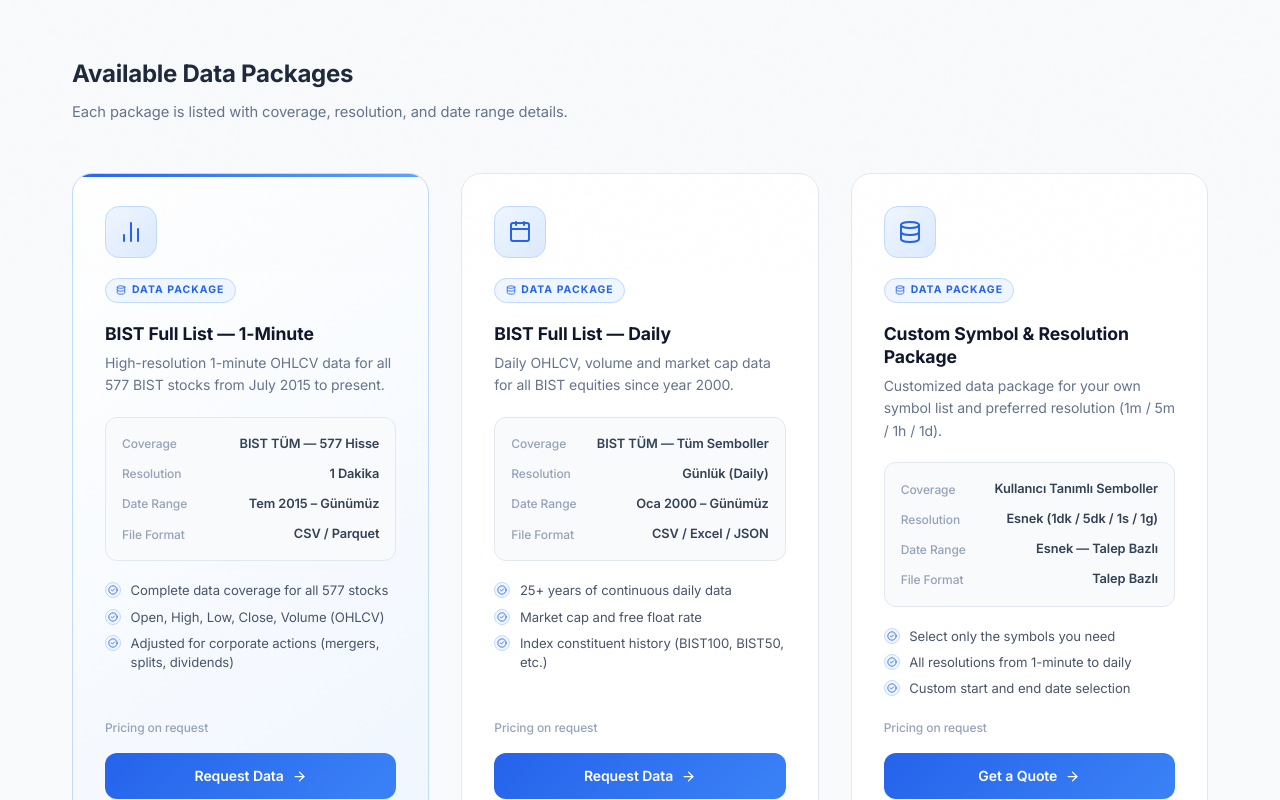
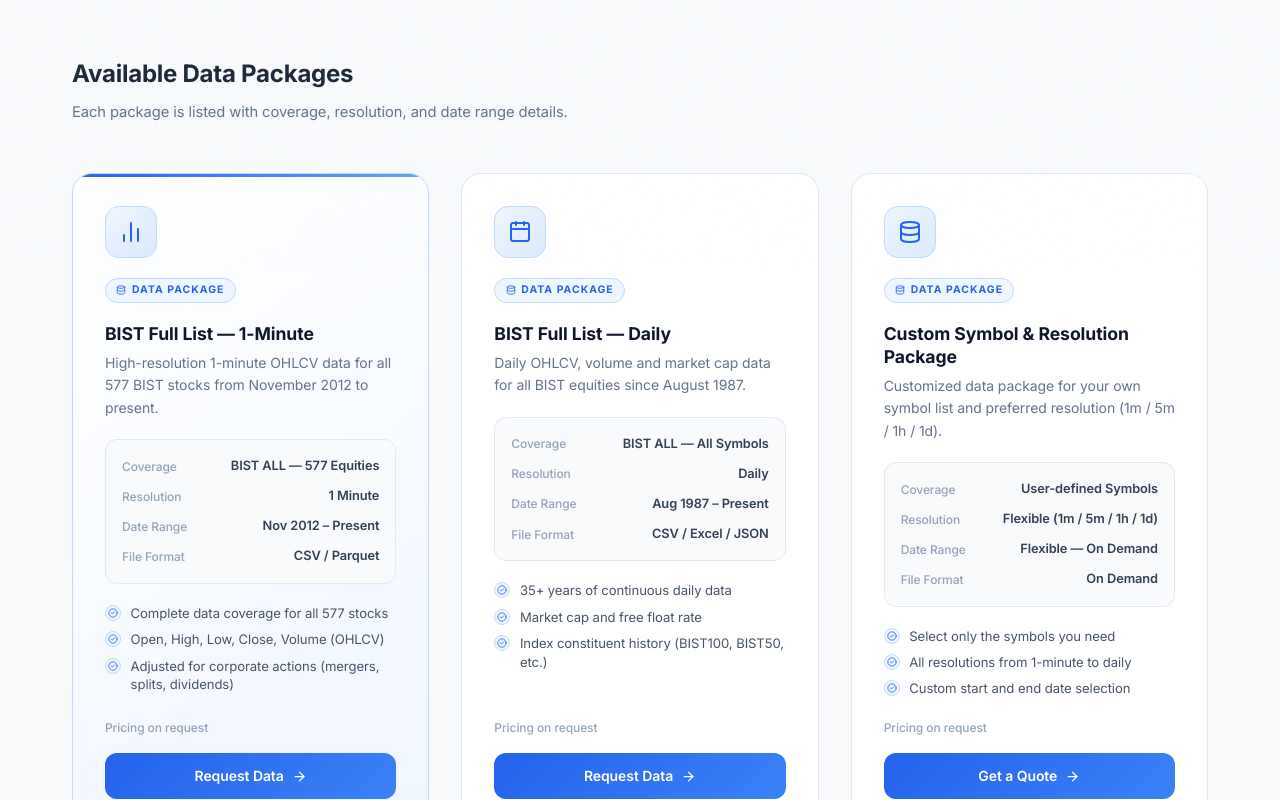
Before and after one commit to ayshegulkoca/borsazeka-dashboard, a Next.js app: page /veri-setleri in a window 1280 px wide. Shown: the part 529-1329 px from the top of the page. Built offline with nearby package versions, Linux system fonts and the light colour scheme; no server answers.

Commit message:
fix(veri-setleri): update historical data package start dates and metadata to align with XUTUM oldest records (1987 daily, 2012 1-min)

```diff
--- a/app/components/landing/VeriSetleriPage.tsx
+++ b/app/components/landing/VeriSetleriPage.tsx
@@ -12,10 +12,14 @@
   titleEN: string;
   descriptionTR: string;
   descriptionEN: string;
-  coverage: string;
-  timeframe: string;
-  dateRange: string;
-  format: string;
+  coverageTR: string;
+  coverageEN: string;
+  timeframeTR: string;
+  timeframeEN: string;
+  dateRangeTR: string;
+  dateRangeEN: string;
+  formatTR: string;
+  formatEN: string;
   updateFrequency: string;
   estimatedSize: string;
   featured?: boolean;
@@ -32,20 +36,24 @@
     id: "bist-1min",
     titleTR: "BIST Tam Liste — 1 Dakikalık",
     titleEN: "BIST Full List — 1-Minute",
-    descriptionTR: "BIST'teki tüm 577 hissenin 2015 Temmuz'dan günümüze yüksek çözünürlüklü 1 dakikalık OHLCV verisi.",
-    descriptionEN: "High-resolution 1-minute OHLCV data for all 577 BIST stocks from July 2015 to present.",
-    coverage: "BIST TÜM — 577 Hisse",
-    timeframe: "1 Dakika",
-    dateRange: "Tem 2015 – Günümüz",
-    format: "CSV / Parquet",
+    descriptionTR: "BIST'teki tüm 577 hissenin Kasım 2012'den günümüze yüksek çözünürlüklü 1 dakikalık OHLCV verisi.",
+    descriptionEN: "High-resolution 1-minute OHLCV data for all 577 BIST stocks from November 2012 to present.",
+    coverageTR: "BIST TÜM — 577 Hisse",
+    coverageEN: "BIST ALL — 577 Equities",
+    timeframeTR: "1 Dakika",
+    timeframeEN: "1 Minute",
+    dateRangeTR: "Kas 2012 – Günümüz",
+    dateRangeEN: "Nov 2012 – Present",
+    formatTR: "CSV / Parquet",
+    formatEN: "CSV / Parquet",
     updateFrequency: "Günlük",
-    estimatedSize: "~120 GB",
+    estimatedSize: "~150 GB",
     featured: true,
     featuresTR: [
       "577 hissenin tamamında eksiksiz veri",
       "Açılış, Kapanış, En Yüksek, En Düşük, Hacim (OHLCV)",
       "Şirket birleşme/bölünme ve temettü düzeltmeleri",
-      "Işlem seans bilgisi ve devre kesici kayıtları",
+      "İşlem seans bilgisi ve devre kesici kayıtları",
       "Özel formata dönüştürme desteği",
     ],
     featuresEN: [
@@ -56,12 +64,12 @@
       "Custom format conversion support",
     ],
     useCasesTR: [
-      { title: "Backtest Modelleme", desc: "Stratejinizi 10 yıllık 1 dakikalık granülaritede test edin." },
+      { title: "Backtest Modelleme", desc: "Stratejinizi 13 yıllık 1 dakikalık granülaritede test edin." },
       { title: "Yapay Zeka Eğitimi", desc: "Derin öğrenme modelleriniz için yüksek frekanslı etiketli veri." },
       { title: "Piyasa Analizi", desc: "Seans içi volatilite ve likidite örüntülerini keşfedin." },
     ],
     useCasesEN: [
-      { title: "Backtest Modeling", desc: "Test your strategy with 10 years of 1-minute granularity." },
+      { title: "Backtest Modeling", desc: "Test your strategy with 13 years of 1-minute granularity." },
       { title: "AI Training", desc: "High-frequency labeled data for deep learning models." },
       { title: "Market Analysis", desc: "Explore intraday volatility and liquidity patterns." },
     ],
@@ -72,7 +80,7 @@
       { key: "Düzeltme", value: "Bölünme & Temettü" },
       { key: "Format", value: "CSV, Parquet, JSON" },
       { key: "Sıkıştırma", value: "ZIP / GZIP" },
-      { key: "Tahmini Boyut", value: "~120 GB (ham)" },
+      { key: "Tahmini Boyut", value: "~150 GB (ham)" },
     ],
     techSpecsEN: [
       { key: "Data Source", value: "BIST Official Feed" },
@@ -81,30 +89,34 @@
       { key: "Adjustment", value: "Split & Dividend Adjusted" },
       { key: "Format", value: "CSV, Parquet, JSON" },
       { key: "Compression", value: "ZIP / GZIP" },
-      { key: "Estimated Size", value: "~120 GB (raw)" },
+      { key: "Estimated Size", value: "~150 GB (raw)" },
     ],
   },
   {
     id: "bist-daily",
     titleTR: "BIST Tam Liste — Günlük",
     titleEN: "BIST Full List — Daily",
-    descriptionTR: "2000 yılından bu yana tüm BIST hisselerinin günlük OHLCV, hacim ve piyasa değeri verisi.",
-    descriptionEN: "Daily OHLCV, volume and market cap data for all BIST equities since year 2000.",
-    coverage: "BIST TÜM — Tüm Semboller",
-    timeframe: "Günlük (Daily)",
-    dateRange: "Oca 2000 – Günümüz",
-    format: "CSV / Excel / JSON",
+    descriptionTR: "Ağustos 1987'den bu yana tüm BIST hisselerinin günlük OHLCV, hacim ve piyasa değeri verisi.",
+    descriptionEN: "Daily OHLCV, volume and market cap data for all BIST equities since August 1987.",
+    coverageTR: "BIST TÜM — Tüm Semboller",
+    coverageEN: "BIST ALL — All Symbols",
+    timeframeTR: "Günlük",
+    timeframeEN: "Daily",
+    dateRangeTR: "Ağu 1987 – Günümüz",
+    dateRangeEN: "Aug 1987 – Present",
+    formatTR: "CSV / Excel / JSON",
+    formatEN: "CSV / Excel / JSON",
     updateFrequency: "Günlük (Kapanış Sonrası)",
-    estimatedSize: "~3.5 GB",
+    estimatedSize: "~5 GB",
     featuresTR: [
-      "25+ yıllık kesintisiz günlük veri",
+      "35+ yıllık kesintisiz günlük veri",
       "Piyasa değeri ve serbest dolaşım oranı",
       "Endeks bileşimi geçmişi (BIST100, BIST50 vb.)",
       "Suspend ve şirket olayı işaretleri",
       "Excel'e hazır format seçeneği",
     ],
     featuresEN: [
-      "25+ years of continuous daily data",
+      "35+ years of continuous daily data",
       "Market cap and free float rate",
       "Index constituent history (BIST100, BIST50, etc.)",
       "Suspension and corporate event flags",
@@ -126,7 +138,7 @@
       { key: "Aralık", value: "Günlük (OHLCV + Hacim)" },
       { key: "Düzeltme", value: "Tam Kurumsal Aksiyon Düzeltmesi" },
       { key: "Format", value: "CSV, Excel, JSON" },
-      { key: "Tahmini Boyut", value: "~3.5 GB" },
+      { key: "Tahmini Boyut", value: "~5 GB" },
     ],
     techSpecsEN: [
       { key: "Data Source", value: "BIST Official Feed" },
@@ -134,19 +146,23 @@
       { key: "Interval", value: "Daily (OHLCV + Volume)" },
       { key: "Adjustment", value: "Full Corporate Action Adjusted" },
       { key: "Format", value: "CSV, Excel, JSON" },
-      { key: "Estimated Size", value: "~3.5 GB" },
+      { key: "Estimated Size", value: "~5 GB" },
     ],
   },
   {
     id: "bist-custom",
     titleTR: "Özel Sembol & Çözünürlük Paketi",
     titleEN: "Custom Symbol & Resolution Package",
-    descriptionTR: "Kendi sembol listenz ve istediğiniz çözünürlük için (1dk / 5dk / 1s / 1g) özelleştirilmiş veri paketi.",
+    descriptionTR: "Kendi sembol listeniz ve istediğiniz çözünürlük için (1dk / 5dk / 1s / 1g) özelleştirilmiş veri paketi.",
     descriptionEN: "Customized data package for your own symbol list and preferred resolution (1m / 5m / 1h / 1d).",
-    coverage: "Kullanıcı Tanımlı Semboller",
-    timeframe: "Esnek (1dk / 5dk / 1s / 1g)",
-    dateRange: "Esnek — Talep Bazlı",
-    format: "Talep Bazlı",
+    coverageTR: "Kullanıcı Tanımlı Semboller",
+    coverageEN: "User-defined Symbols",
+    timeframeTR: "Esnek (1dk / 5dk / 1s / 1g)",
+    timeframeEN: "Flexible (1m / 5m / 1h / 1d)",
+    dateRangeTR: "Esnek — Talep Bazlı",
+    dateRangeEN: "Flexible — On Demand",
+    formatTR: "Talep Bazlı",
+    formatEN: "On Demand",
     updateFrequency: "Talep Bazlı",
     estimatedSize: "Talep Bazlı",
     featuresTR: [
@@ -281,19 +297,19 @@
               <div className={styles.cardSpecs}>
                 <div className={styles.cardSpecRow}>
                   <span className={styles.cardSpecLabel}>{t("dataSets.coverageLabel")}</span>
-                  <span className={styles.cardSpecValue}>{pkg.coverage}</span>
+                  <span className={styles.cardSpecValue}>{isTR ? pkg.coverageTR : pkg.coverageEN}</span>
                 </div>
                 <div className={styles.cardSpecRow}>
                   <span className={styles.cardSpecLabel}>{t("dataSets.timeframeLabel")}</span>
-                  <span className={styles.cardSpecValue}>{pkg.timeframe}</span>
+                  <span className={styles.cardSpecValue}>{isTR ? pkg.timeframeTR : pkg.timeframeEN}</span>
                 </div>
                 <div className={styles.cardSpecRow}>
                   <span className={styles.cardSpecLabel}>{t("dataSets.dateRangeLabel")}</span>
-                  <span className={styles.cardSpecValue}>{pkg.dateRange}</span>
+                  <span className={styles.cardSpecValue}>{isTR ? pkg.dateRangeTR : pkg.dateRangeEN}</span>
                 </div>
                 <div className={styles.cardSpecRow}>
                   <span className={styles.cardSpecLabel}>{t("dataSets.formatLabel")}</span>
-                  <span className={styles.cardSpecValue}>{pkg.format}</span>
+                  <span className={styles.cardSpecValue}>{isTR ? pkg.formatTR : pkg.formatEN}</span>
                 </div>
               </div>
 
--- a/app/veri-setleri/page.tsx
+++ b/app/veri-setleri/page.tsx
@@ -5,7 +5,7 @@
 export const metadata: Metadata = {
   title: "Tarihsel Veri Setleri — BorsaZeka",
   description:
-    "BIST'teki 577 hissenin 2015'ten günümüze 1 dakikalık grafikleri dahil yüksek çözünürlüklü tarihsel borsa verisi paketleri. Yapay zeka ve algoritmik strateji araştırmaları için.",
+    "BIST'teki 577 hissenin 1987'den günümüze günlük ve 2012'den günümüze 1 dakikalık grafikleri dahil yüksek çözünürlüklü tarihsel borsa verisi paketleri.",
 };
 
 export default function VeriSetleriRoute() {
```
